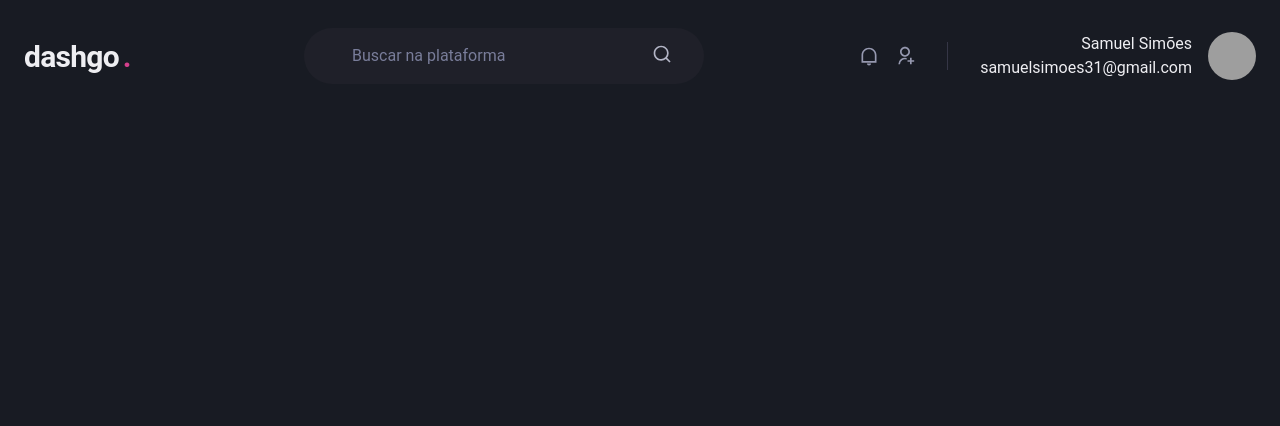
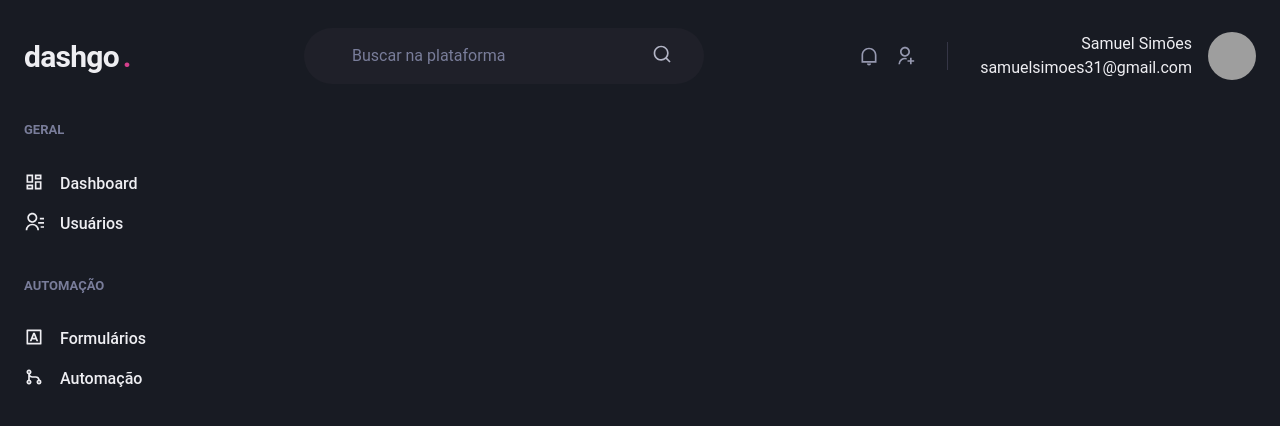
Before and after one commit to SamuelSimoes31/dashgo, a Next.js app: page /dashboard in a window 1280 px wide. Shown: the top 426 px of the page. Built offline with nearby package versions, Linux system fonts and the light colour scheme; grey boxes are pictures that could not be loaded.

Commit message:
feat: add sidebar

```diff
--- /dev/null
+++ b/src/components/Form/Sidebar.tsx
@@ -0,0 +1,38 @@
+import { Box, Icon, Link, Stack, Text } from '@chakra-ui/react';
+import React from 'react';
+import { RiContactsLine, RiDashboardLine, RiGitMergeLine, RiInputMethodLine } from 'react-icons/ri';
+
+export default function Sidebar() {
+  return (
+    <Box as="aside" w="64" mr="8">
+      <Stack spacing="10" align="flex-start">
+        <Box>
+          <Text fontWeight="bold" color="gray.400" fontSize="small">GERAL</Text>
+          <Stack spacing="4" mt="8" align="stretch">
+            <Link display="flex">
+              <Icon as={RiDashboardLine} fontSize="20" />
+              <Text ml="4" fontWeight="medium">Dashboard</Text>
+            </Link>
+            <Link display="flex">
+              <Icon as={RiContactsLine} fontSize="20" />
+              <Text ml="4" fontWeight="medium">Usuários</Text>
+            </Link>
+          </Stack>
+        </Box>
+        <Box>
+          <Text fontWeight="bold" color="gray.400" fontSize="small">AUTOMAÇÃO</Text>
+          <Stack spacing="4" mt="8" align="stretch">
+            <Link display="flex">
+              <Icon as={RiInputMethodLine} fontSize="20" />
+              <Text ml="4" fontWeight="medium">Formulários</Text>
+            </Link>
+            <Link display="flex">
+              <Icon as={RiGitMergeLine} fontSize="20" />
+              <Text ml="4" fontWeight="medium">Automação</Text>
+            </Link>
+          </Stack>
+        </Box>
+      </Stack>
+    </Box>
+  );
+}
--- a/src/pages/dashboard.tsx
+++ b/src/pages/dashboard.tsx
@@ -1,8 +1,15 @@
-import React from 'react'
+import { Flex } from '@chakra-ui/react';
+import React from 'react';
+import Sidebar from '../components/Form/Sidebar';
 import Header from '../components/Header';
 
 export default function dashboard() {
   return (
-    <Header/>
-  )
+    <Flex direction="column" h="100vh">
+      <Header />
+      <Flex w="100%" my="6" maxWidth={1480} mx="auto" px="6">
+        <Sidebar />
+      </Flex>
+    </Flex>
+  );
 }
```
